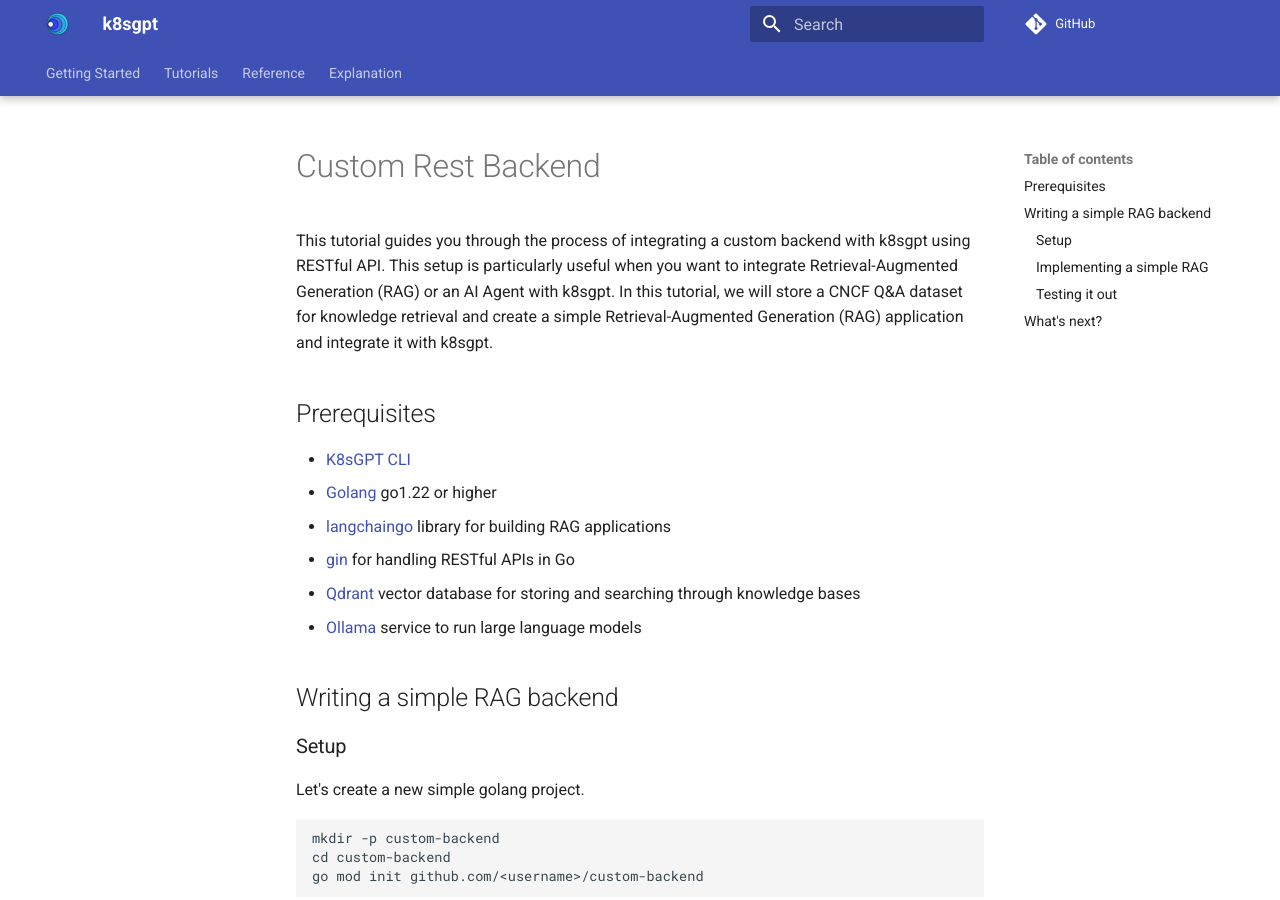
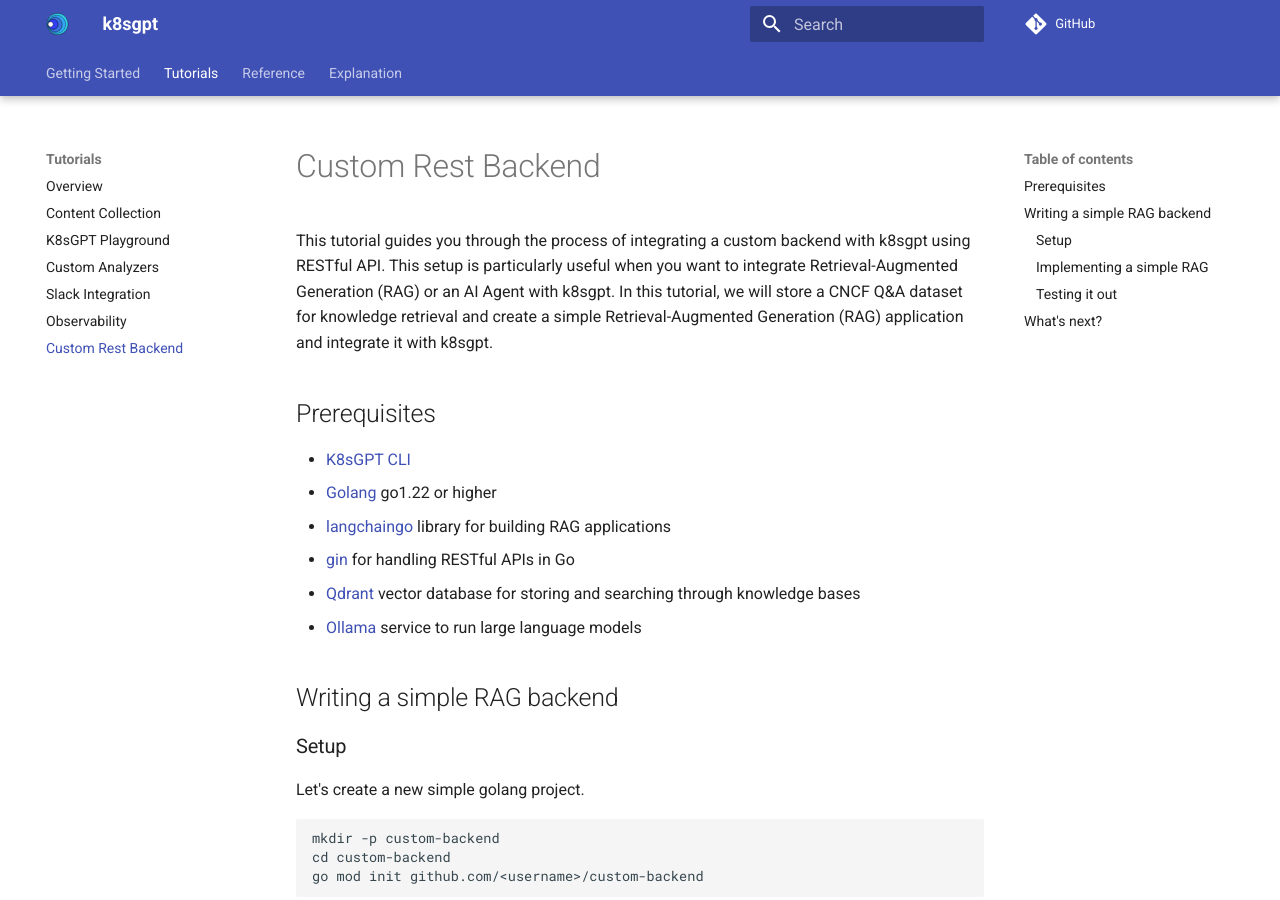
Before and after one commit to k8sgpt-ai/docs, an MkDocs documentation site: the page built from docs/tutorials/custom-rest-backend.md, in a window 1280 px wide and 900 px high. Built offline with MkDocs 1.6.1 and Material for MkDocs 9.7.7, drawn with Linux system fonts in a browser that asks for light colours; comment, search, counter and statistics services are not loaded.

Commit message:
Update mkdocs.yml
Signed-off-by: Alex Jones <alexsimonjones@gmail.com>

```diff
--- a/mkdocs.yml
+++ b/mkdocs.yml
@@ -20,6 +20,7 @@ nav:
       - Custom Analyzers: tutorials/custom-analyzers.md
       - Slack Integration: tutorials/slack-integration.md
       - Observability: tutorials/observability.md
+      - Custom Rest Backend: tutorials/custom-rest-backend.md
   - Reference:
       - CLI:
           - Overview: reference/cli/index.md
```
